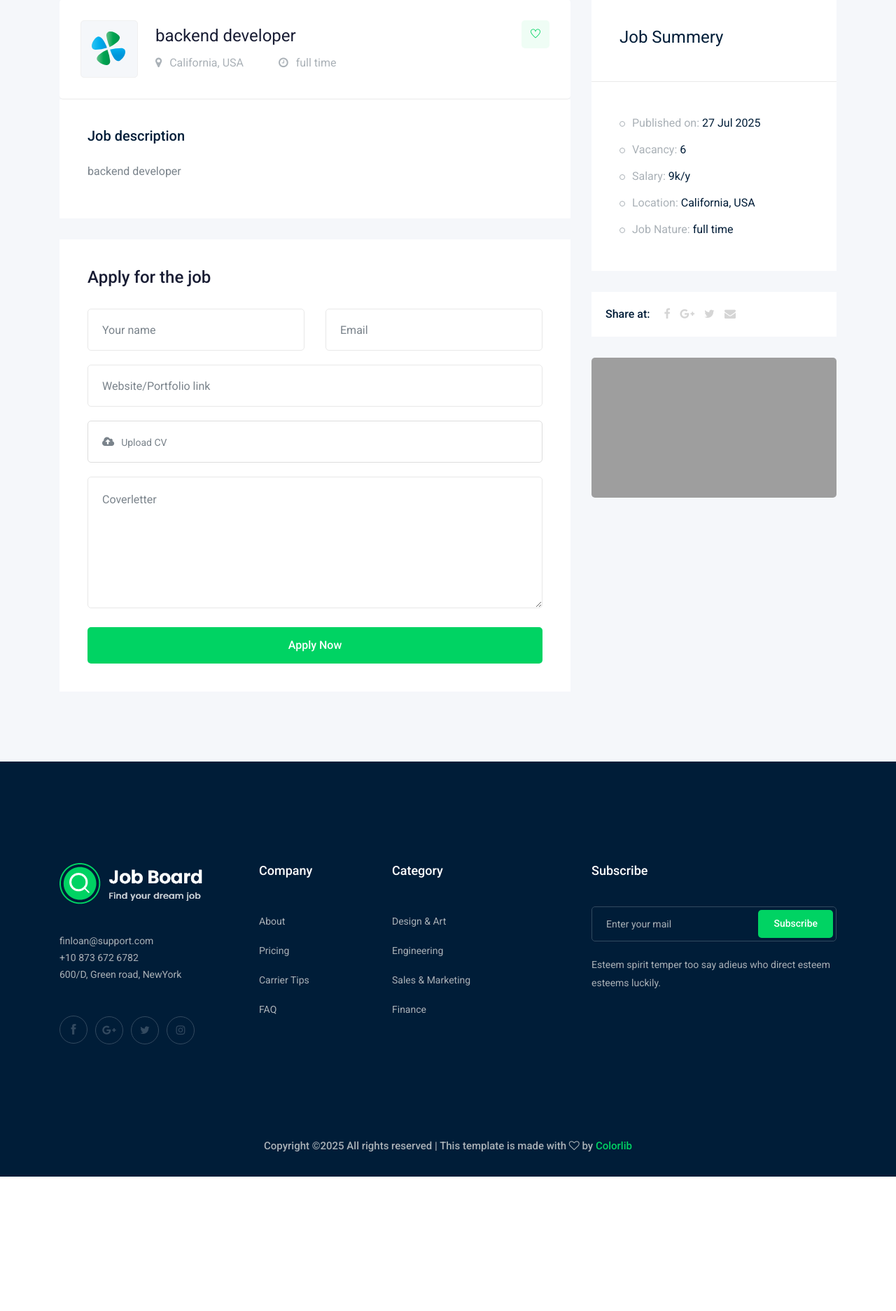
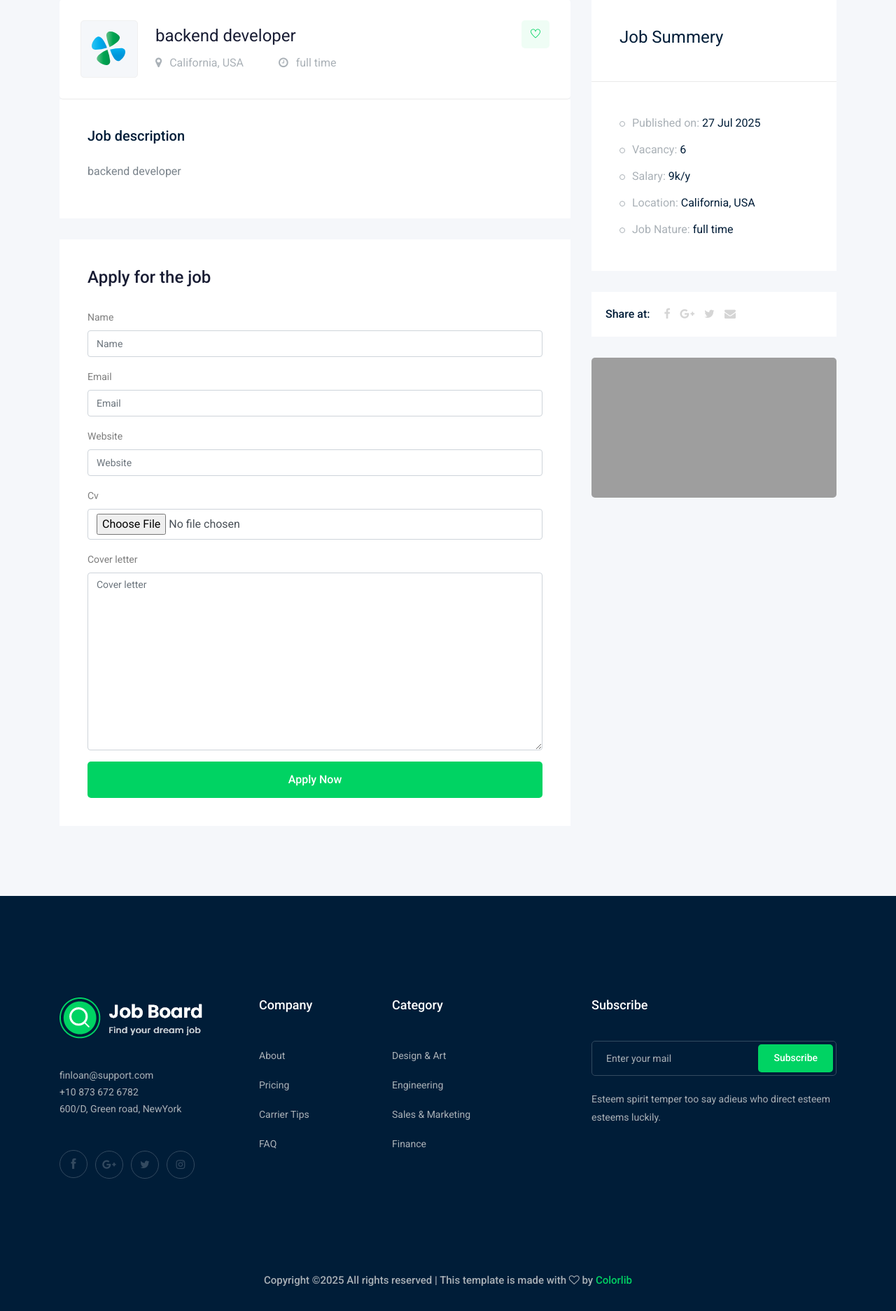
Before and after one commit to keroojoseph0/django-job-board, a Django app: a page that uses job/templates/job/job_detail.html in a window 1280 px wide. Shown: the part 452-2325 px from the top of the page at 70% size. Before the commit the page ends 2133 px from the top, so only its background shows below. Run offline with Django 5.2, Linux system fonts and the light colour scheme; data comes from the database, SQL or seed files in the repository; both versions use the stored data as it was after the commit; a map, chart or similar area stays blank; some libraries are stand-ins or nearby versions; grey boxes are pictures that could not be loaded.

Commit message:
ADD forms sitting

```diff
--- a/job/admin.py
+++ b/job/admin.py
@@ -1,7 +1,8 @@
 from django.contrib import admin
-from job.models import Job, Category
+from job.models import Job, Category, Apply
 
 # Register your models here.
 
 admin.site.register(Job)
 admin.site.register(Category)
+admin.site.register(Apply)
--- /dev/null
+++ b/job/form.py
@@ -0,0 +1,7 @@
+from django import forms
+from .models import Apply
+
+class ApplyForm(forms.ModelForm):
+    class Meta:
+        model = Apply
+        fields = ['name', 'email', 'website', 'cv', 'cover_letter']
--- a/job/models.py
+++ b/job/models.py
@@ -36,3 +36,16 @@ class Category(models.Model):
 
     def __str__(self):
         return self.name
+
+
+class Apply(models.Model):
+    job = models.ForeignKey("Job", on_delete=models.CASCADE)
+    name = models.CharField(max_length=50)
+    email = models.EmailField(max_length=254)
+    website = models.URLField(max_length=200)
+    cv = models.FileField(upload_to="apply/")
+    cover_letter = models.TextField()
+    created_at = models.DateTimeField(auto_now=True)
+
+    def __str__(self):
+        return self.name
--- a/job/templates/job/job_detail.html
+++ b/job/templates/job/job_detail.html
@@ -1,4 +1,5 @@
 {% extends 'base.html' %}
+{% load django_bootstrap5 %}
 
 {% block body %}
     <!-- bradcam_area  -->
@@ -52,46 +53,10 @@
                     </div>
                     <div class="apply_job_form white-bg">
                         <h4>Apply for the job</h4>
-                        <form action="#">
-                            <div class="row">
-                                <div class="col-md-6">
-                                    <div class="input_field">
-                                        <input type="text" placeholder="Your name">
-                                    </div>
-                                </div>
-                                <div class="col-md-6">
-                                    <div class="input_field">
-                                        <input type="text" placeholder="Email">
-                                    </div>
-                                </div>
-                                <div class="col-md-12">
-                                    <div class="input_field">
-                                        <input type="text" placeholder="Website/Portfolio link">
-                                    </div>
-                                </div>
-                                <div class="col-md-12">
-                                    <div class="input-group">
-                                        <div class="input-group-prepend">
-                                          <button type="button" id="inputGroupFileAddon03"><i class="fa fa-cloud-upload" aria-hidden="true"></i>
-                                          </button>
-                                        </div>
-                                        <div class="custom-file">
-                                          <input type="file" class="custom-file-input" id="inputGroupFile03" aria-describedby="inputGroupFileAddon03">
-                                          <label class="custom-file-label" for="inputGroupFile03">Upload CV</label>
-                                        </div>
-                                      </div>
-                                </div>
-                                <div class="col-md-12">
-                                    <div class="input_field">
-                                        <textarea name="#" id="" cols="30" rows="10" placeholder="Coverletter"></textarea>
-                                    </div>
-                                </div>
-                                <div class="col-md-12">
-                                    <div class="submit_btn">
-                                        <button class="boxed-btn3 w-100" type="submit">Apply Now</button>
-                                    </div>
-                                </div>
-                            </div>
+                        <form  method="POST" enctype="multipart/form-data">
+                            {% csrf_token %}
+                            {% bootstrap_form form %}
+                            <button class="boxed-btn3 w-100" type="submit">Apply Now</button>
                         </form>
                     </div>
                 </div>
--- a/job/views.py
+++ b/job/views.py
@@ -1,6 +1,7 @@
 from django.shortcuts import render
 from .models import Job
 from django.core.paginator import Paginator
+from .form import ApplyForm
 
 # Create your views here.
 
@@ -17,5 +18,15 @@ def job_list(request):
 
 def job_detail(request, slug):
     job_detail = Job.objects.get(slug = slug)
-    context = {"job": job_detail}
+
+    if request.method == "POST":
+        form = ApplyForm(request.POST, request.FILES)
+
+        if form.is_valid():
+            myform = form.save(commit=False)
+            myform.job = job_detail
+            myform = form.save()
+    else:
+        form = ApplyForm()
+    context = {"job": job_detail, 'form': form}
     return render(request, "job/job_detail.html", context)
--- a/project/settings.py
+++ b/project/settings.py
@@ -40,6 +40,7 @@ INSTALLED_APPS = [
     'django.contrib.staticfiles',
     # myapps
     'job.apps.JobConfig',
+    'django_bootstrap5'
 ]
 
 MIDDLEWARE = [
```
Also changed, not shown: db.sqlite3, job/migrations/0009_apply.py (added), job/migrations/0010_apply_job.py (added), job/migrations/0011_apply_created_at.py (added), media/apply/Screenshot_from_2025-07-11_19-39-27.png (added), media/apply/Screenshot_from_2025-07-11_19-39-27_0DDAhsa.png (added), media/apply/Screenshot_from_2025-07-11_19-41-25.png (added), media/apply/Screenshot_from_2025-07-12_16-24-22.png (added), media/apply/Screenshot_from_2025-07-12_16-24-22_1atoJO6.png (added), media/apply/Screenshot_from_2025-07-12_16-24-22_zHUyvRY.png (added), media/apply/Screenshot_from_2025-07-18_18-33-31.png (added).
